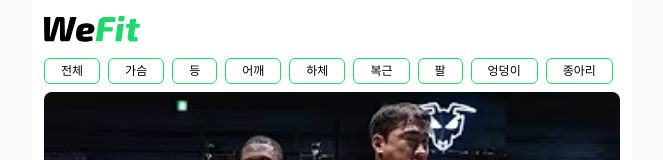
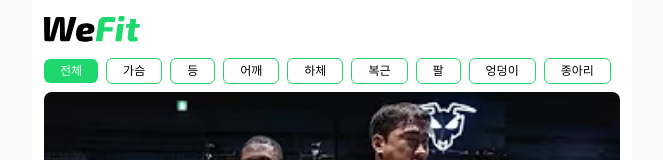
Before and after one commit to park-chan-hui/toy-project3-team2-wefit, a React (Vite) app: page / in a window 1280 px wide. Shown: the top 160 px of the page, without its empty margins (308-971 px from the left). Built offline with nearby package versions, Linux system fonts and the light colour scheme.

Commit message:
feat: 카테고리에 따른 영상 필터링 (#23)

```diff
--- a/src/components/video/VideoCategory.tsx
+++ b/src/components/video/VideoCategory.tsx
@@ -1,12 +1,20 @@
 import Button from '../common/button/Button';
 import { videoCategories } from '@/mocks/videoCategories';
+import { VideoCategoryProps } from '@/types/video';
 
-const VideoCategory = () => {
+const VideoCategory = ({
+  selectedCategory,
+  onCategoryChange,
+}: VideoCategoryProps) => {
   return (
     <ul className="flex flex-wrap gap-2">
       {videoCategories.map((category, index) => (
         <li key={index}>
-          <Button variant="outline" size="small">
+          <Button
+            variant={selectedCategory === category ? 'primary' : 'outline'}
+            size="small"
+            onClick={() => onCategoryChange(category)}
+          >
             {category}
           </Button>
         </li>
--- a/src/pages/HomePage.tsx
+++ b/src/pages/HomePage.tsx
@@ -1,12 +1,29 @@
+import { useState } from 'react';
+
 import VideoCategory from '@/components/video/VideoCategory';
 import VideoList from '@/components/video/VideoList';
+import EmptyResult from '@/components/empty/EmptyResult';
 import { mockVideos } from '@/mocks/mockVideos';
 
 const HomePage = () => {
+  const [selectedCategory, setSelectedCategory] = useState('전체');
+
+  const filteredVideos = mockVideos.filter(video => {
+    if (selectedCategory === '전체') return true;
+    return video.hash_tag.includes(selectedCategory);
+  });
+
   return (
     <main className="flex flex-col gap-2">
-      <VideoCategory />
-      <VideoList videos={mockVideos} />
+      <VideoCategory
+        selectedCategory={selectedCategory}
+        onCategoryChange={setSelectedCategory}
+      />
+      {!filteredVideos.length ? (
+        <EmptyResult message="해당 카테고리에 대한 영상이 없어요!" />
+      ) : (
+        <VideoList videos={filteredVideos} />
+      )}
     </main>
   );
 };
--- a/src/types/video.ts
+++ b/src/types/video.ts
@@ -1,3 +1,4 @@
+/* eslint-disable */
 type VideoProps = {
   video_id: string;
   video_url: string;
@@ -12,4 +13,9 @@ type VideoProps = {
   created_at: Date;
 };
 
-export type { VideoProps };
+type VideoCategoryProps = {
+  selectedCategory: string;
+  onCategoryChange: (category: string) => void;
+};
+
+export type { VideoProps, VideoCategoryProps };
```
